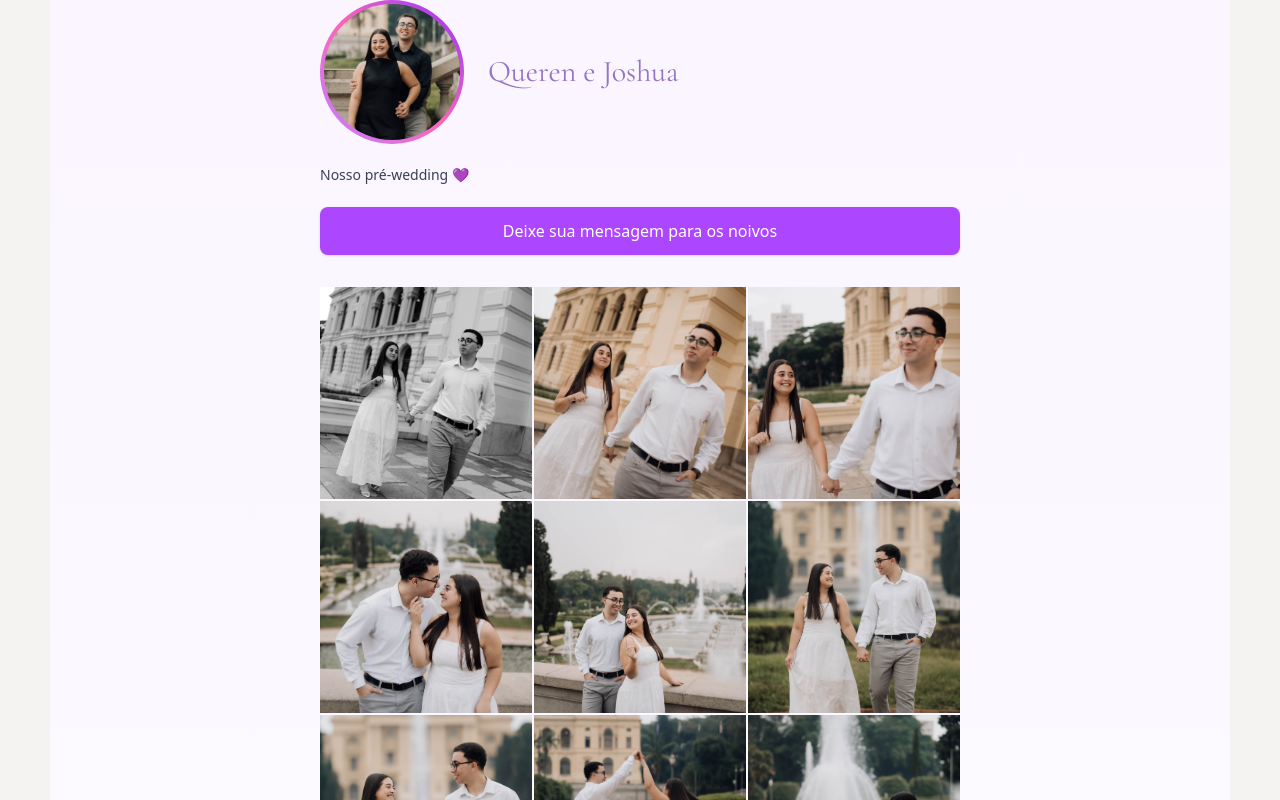
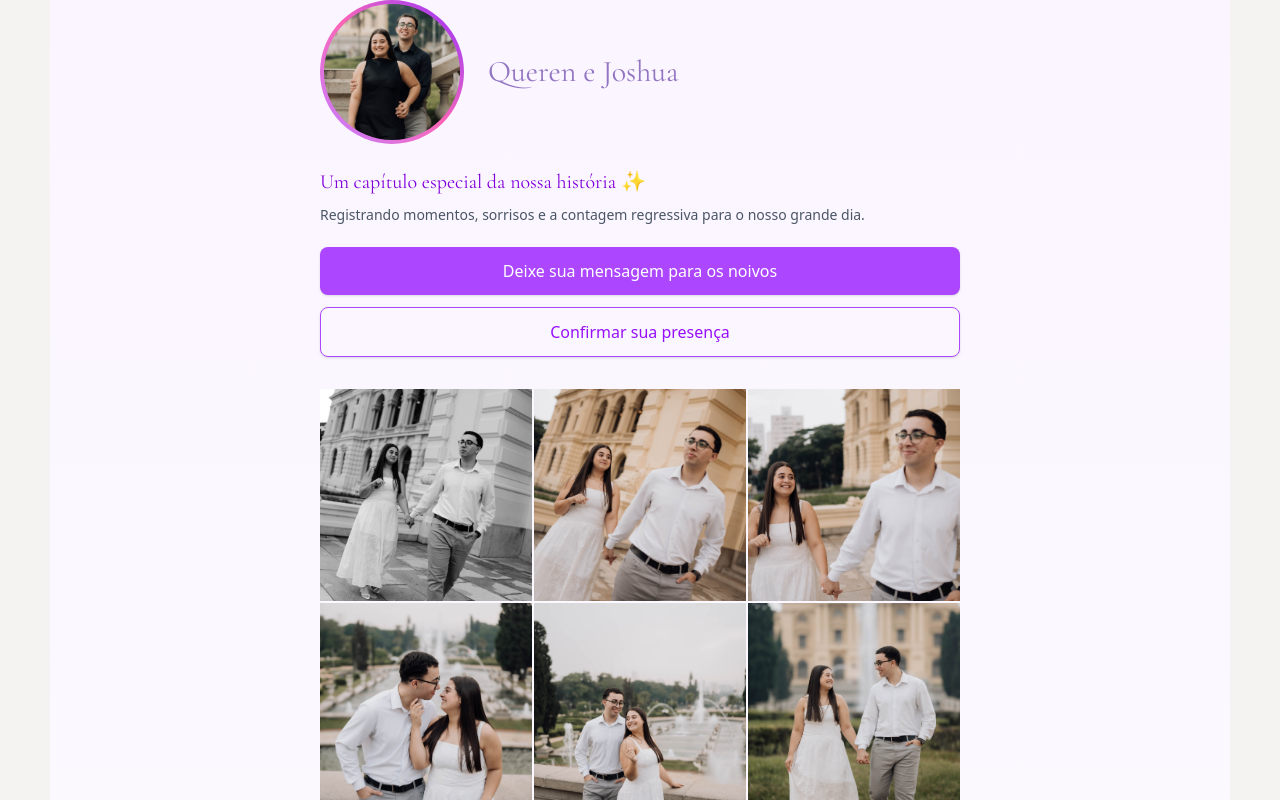
Before and after one commit to joshuadias06/Queren_Joshua_Wedding, a React (Vite) app: page /pre-wedding in a window 1280 px wide. Shown: the top 800 px of the page. Built offline with nearby package versions, Linux system fonts and the light colour scheme; the HTML template or start-up script is replaced by a standard one.

Commit message:
feat: add pre-wedding navigation and update pre-wedding header content

```diff
--- a/src/presentation/screens/home/HomeScreen.tsx
+++ b/src/presentation/screens/home/HomeScreen.tsx
@@ -28,6 +28,7 @@ export function HomeScreen() {
           onConfirm={actions.confirmPresence}
           onGifts={actions.openGifts}
           onMaps={actions.openMaps}
+          onPreWedding={actions.openPreWedding}
         />
       </div>
     </div>
--- a/src/presentation/screens/home/HomeViewModel.ts
+++ b/src/presentation/screens/home/HomeViewModel.ts
@@ -53,6 +53,8 @@ export function useHomeViewModel() {
     openGifts: () => navigate("/gifts"),
 
     openMaps: () => navigate("/location"),
+
+    openPreWedding: () => navigate("/pre-wedding"),
   };
 
   return {
--- a/src/presentation/screens/home/components/ActionButtons.tsx
+++ b/src/presentation/screens/home/components/ActionButtons.tsx
@@ -2,19 +2,20 @@ import { Icon } from "../../../../presentation/design-system/components/Icon";
 
 type Props = {
   onConfirm: () => void;
+  onPreWedding: () => void;
   onGifts: () => void;
   onMaps: () => void;
 };
 
 export function ActionButtons({
   onConfirm,
+  onPreWedding,
   onGifts,
   onMaps,
 }: Props) {
   return (
     <div className="bg-[var(--color-bg)] px-6 pb-12 space-y-4">
-
-      {/* Confirmar Presença (SEM ÍCONE) */}
+      {/* Confirmar Presença */}
       <button
         onClick={onConfirm}
         className="w-full bg-[var(--color-primary)] text-white py-4 rounded-xl shadow-md transition-opacity hover:opacity-90"
@@ -22,7 +23,16 @@ export function ActionButtons({
         Confirmar Presença
       </button>
 
-      {/* Lista de Presentes (ÍCONE DE PRESENTE) */}
+      {/* Fotos do Pré-Wedding */}
+      <button
+        onClick={onPreWedding}
+        className="w-full flex items-center justify-center gap-2 border border-[var(--color-secondary)] text-[var(--color-secondary)] py-4 rounded-xl transition-all hover:bg-[var(--color-secondary)] hover:text-white"
+      >
+        <Icon name="photo_library" size={20} />
+        Fotos do Pré-Wedding
+      </button>
+
+      {/* Lista de Presentes */}
       <button
         onClick={onGifts}
         className="w-full flex items-center justify-center gap-2 border border-[var(--color-secondary)] text-[var(--color-secondary)] py-4 rounded-xl transition-all hover:bg-[var(--color-secondary)] hover:text-white"
@@ -31,7 +41,7 @@ export function ActionButtons({
         Lista de Presentes
       </button>
 
-      {/* Ver no Google Maps (ÍCONE LOCALIZAÇÃO) */}
+      {/* Ver no Google Maps */}
       <button
         onClick={onMaps}
         className="w-full flex items-center justify-center gap-2 border border-[var(--color-secondary)] text-[var(--color-secondary)] py-4 rounded-xl transition-all hover:bg-[var(--color-secondary)] hover:text-white"
--- a/src/presentation/screens/preWedding/components/PreWeddingHeader.tsx
+++ b/src/presentation/screens/preWedding/components/PreWeddingHeader.tsx
@@ -1,3 +1,5 @@
+import { Link } from "react-router-dom";
+
 type Props = {
   profileImage: string;
 };
@@ -28,10 +30,18 @@ export function PreWeddingHeader({ profileImage }: Props) {
           </p>
         </div>
       </div>
+      {/* Bio */}
+      <div className="mt-6">
+        <p
+          className="text-xl text-purple-700"
+          style={{ fontFamily: "var(--font-elegant)" }}
+        >
+          Um capítulo especial da nossa história ✨
+        </p>
 
-      {/* Bio */}
-      <div className="mt-5 text-sm text-gray-700 leading-relaxed">
-        <p>Nosso pré-wedding 💜</p>
+        <p className="mt-2 text-sm text-gray-600 leading-relaxed">
+          Registrando momentos, sorrisos e a contagem regressiva para o nosso grande dia.
+        </p>
       </div>
 
       {/* Botão */}
@@ -40,6 +50,14 @@ export function PreWeddingHeader({ profileImage }: Props) {
           Deixe sua mensagem para os noivos
         </button>
       </div>
+
+      <div className="mt-3">
+        <Link to="/rsvp">
+          <button className="w-full py-3 rounded-lg font-medium border border-purple-500 text-purple-600 hover:bg-purple-50 transition shadow-sm">
+            Confirmar sua presença
+          </button>
+        </Link>
+      </div>
     </div>
   );
 }
```
Also changed, not shown: src/assets/photos/Foto-72.jpg (deleted), src/assets/photos/Foto-75.jpg (deleted). Lines whose indentation alone changed are shown as unchanged.
